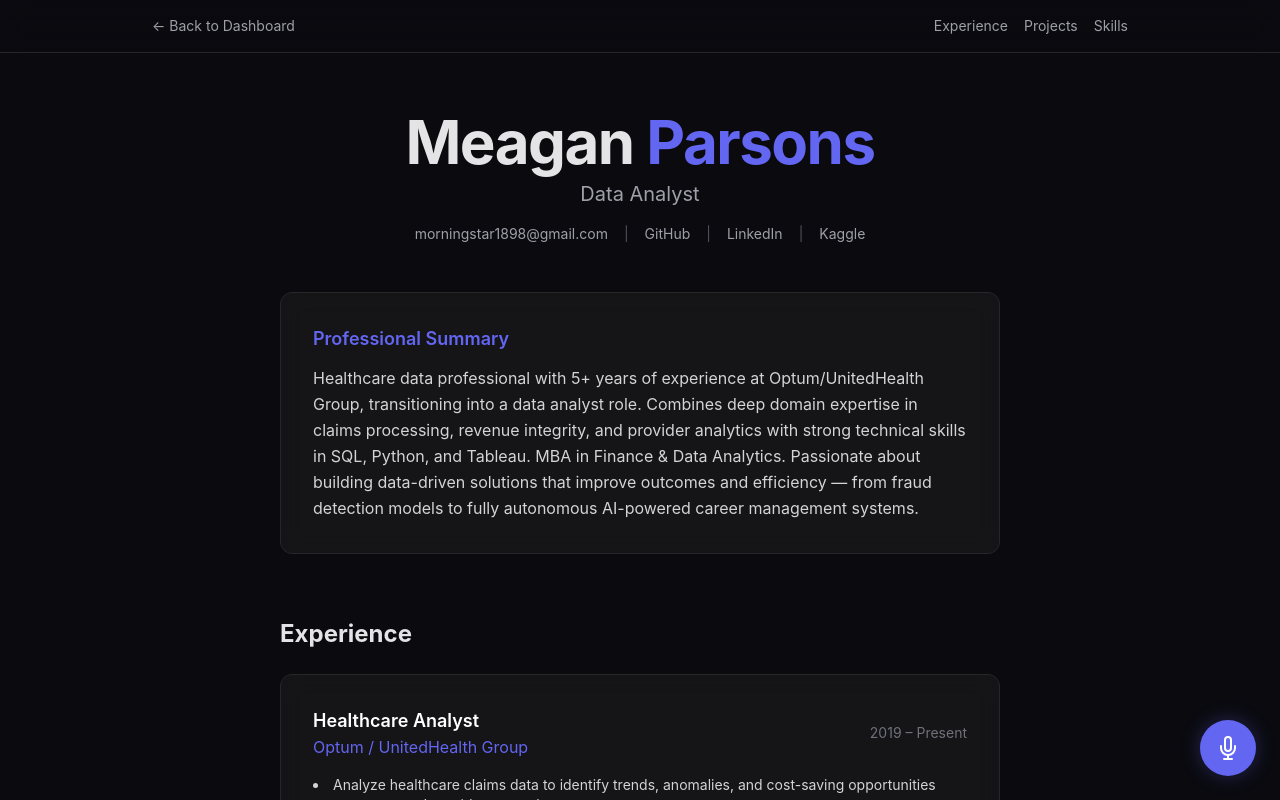
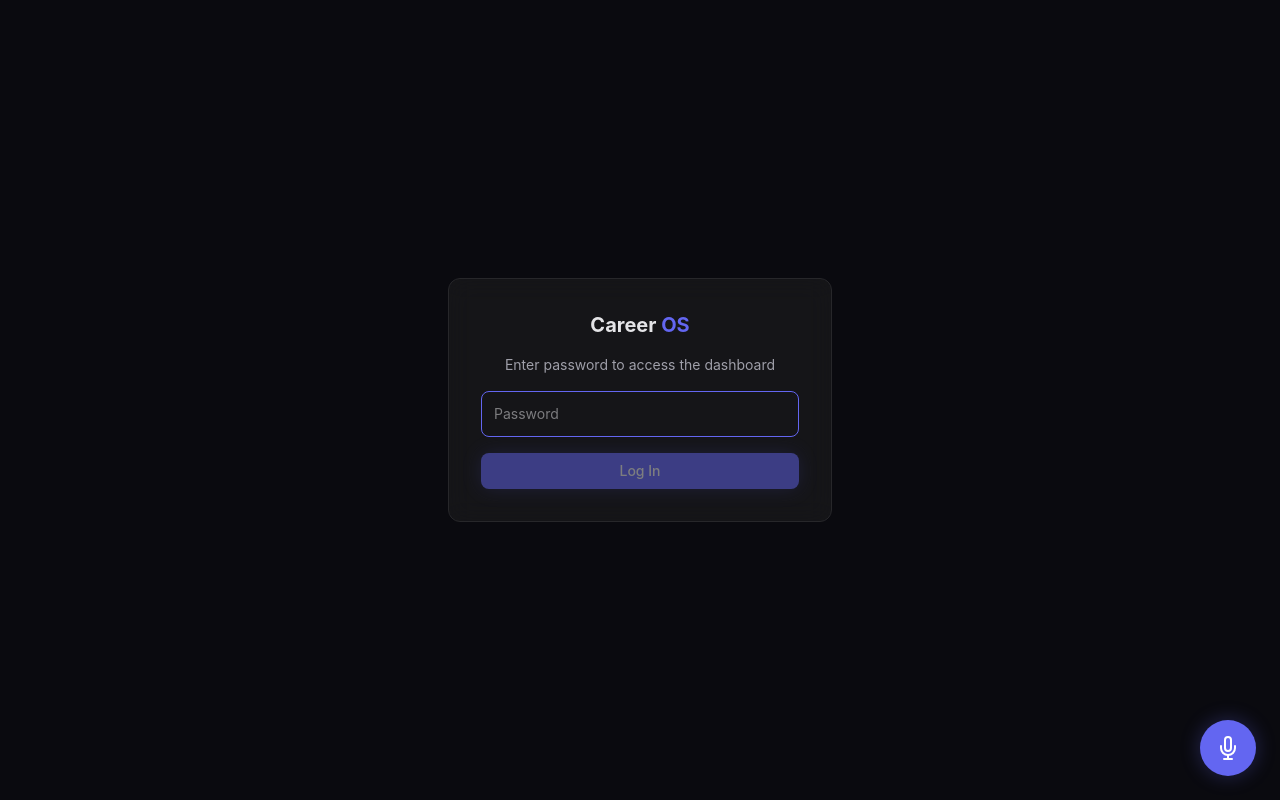
Before and after one commit to morningstar1898-eng/career-os, a Next.js app in the folder frontend/: page /resume in a window 1280 px wide. Shown: the top 800 px of the page. Built offline with nearby package versions, Linux system fonts and the light colour scheme; no server answers.

Commit message:
Add auth gate to protect dashboard pages - Backend /auth/login and /auth/verify endpoints - AuthGate component wraps dashboard, interview, agents, resume - Landing page stays public

```diff
--- /dev/null
+++ b/frontend/app/agents/layout.tsx
@@ -0,0 +1,5 @@
+import { AuthGate } from "../../components/AuthGate";
+
+export default function AgentsLayout({ children }: { children: React.ReactNode }) {
+  return <AuthGate>{children}</AuthGate>;
+}
--- /dev/null
+++ b/frontend/app/dashboard/layout.tsx
@@ -0,0 +1,5 @@
+import { AuthGate } from "../../components/AuthGate";
+
+export default function DashboardLayout({ children }: { children: React.ReactNode }) {
+  return <AuthGate>{children}</AuthGate>;
+}
--- /dev/null
+++ b/frontend/app/interview/layout.tsx
@@ -0,0 +1,5 @@
+import { AuthGate } from "../../components/AuthGate";
+
+export default function InterviewLayout({ children }: { children: React.ReactNode }) {
+  return <AuthGate>{children}</AuthGate>;
+}
--- /dev/null
+++ b/frontend/app/resume/layout.tsx
@@ -0,0 +1,5 @@
+import { AuthGate } from "../../components/AuthGate";
+
+export default function ResumeLayout({ children }: { children: React.ReactNode }) {
+  return <AuthGate>{children}</AuthGate>;
+}
--- /dev/null
+++ b/frontend/components/AuthGate.tsx
@@ -0,0 +1,79 @@
+"use client";
+
+import { useState, useEffect } from "react";
+import { fetchAPI } from "../lib/api";
+
+export function AuthGate({ children }: { children: React.ReactNode }) {
+  const [authed, setAuthed] = useState<boolean | null>(null);
+  const [password, setPassword] = useState("");
+  const [error, setError] = useState("");
+  const [loading, setLoading] = useState(false);
+
+  useEffect(() => {
+    const token = localStorage.getItem("career_os_token");
+    if (!token) {
+      setAuthed(false);
+      return;
+    }
+    fetchAPI<{ valid: boolean }>("/auth/verify", {
+      method: "POST",
+      body: JSON.stringify({ token }),
+    })
+      .then((res) => setAuthed(res.valid))
+      .catch(() => setAuthed(false));
+  }, []);
+
+  async function handleLogin(e: React.FormEvent) {
+    e.preventDefault();
+    setLoading(true);
+    setError("");
+    try {
+      const res = await fetchAPI<{ token: string }>("/auth/login", {
+        method: "POST",
+        body: JSON.stringify({ password }),
+      });
+      localStorage.setItem("career_os_token", res.token);
+      setAuthed(true);
+    } catch {
+      setError("Wrong password");
+    }
+    setLoading(false);
+  }
+
+  if (authed === null) {
+    return (
+      <div className="min-h-screen flex items-center justify-center">
+        <div className="w-6 h-6 border-2 border-accent border-t-transparent rounded-full animate-spin" />
+      </div>
+    );
+  }
+
+  if (!authed) {
+    return (
+      <main className="min-h-screen flex items-center justify-center p-4">
+        <form onSubmit={handleLogin} className="glass-card p-8 w-full max-w-sm space-y-4">
+          <h1 className="text-xl font-bold text-center">Career <span className="text-accent">OS</span></h1>
+          <p className="text-sm text-zinc-400 text-center">Enter password to access the dashboard</p>
+          <input
+            type="password"
+            value={password}
+            onChange={(e) => setPassword(e.target.value)}
+            placeholder="Password"
+            className="w-full bg-transparent border border-card-border rounded-lg p-3 text-sm focus:outline-none focus:border-accent"
+            autoFocus
+          />
+          {error && <p className="text-danger text-sm text-center">{error}</p>}
+          <button
+            type="submit"
+            disabled={loading || !password}
+            className="w-full py-2 bg-accent rounded-lg text-sm font-medium disabled:opacity-50 glow"
+          >
+            {loading ? "Logging in..." : "Log In"}
+          </button>
+        </form>
+      </main>
+    );
+  }
+
+  return <>{children}</>;
+}
```
Also changed, not shown: 2 other files (tests, documents, lock files or other folders).
